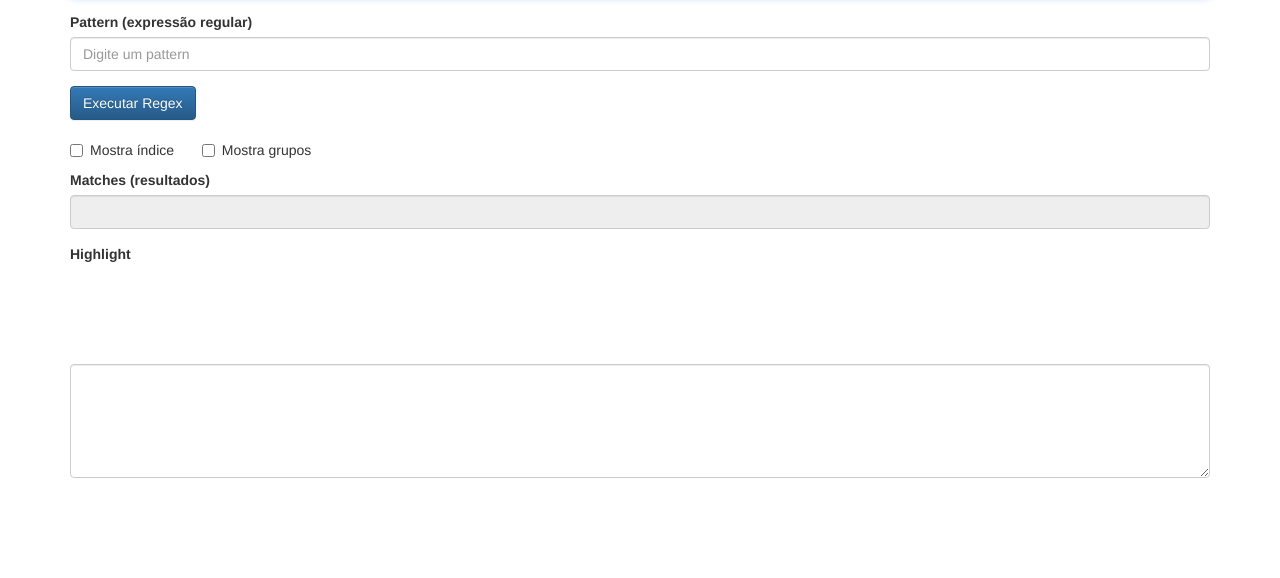
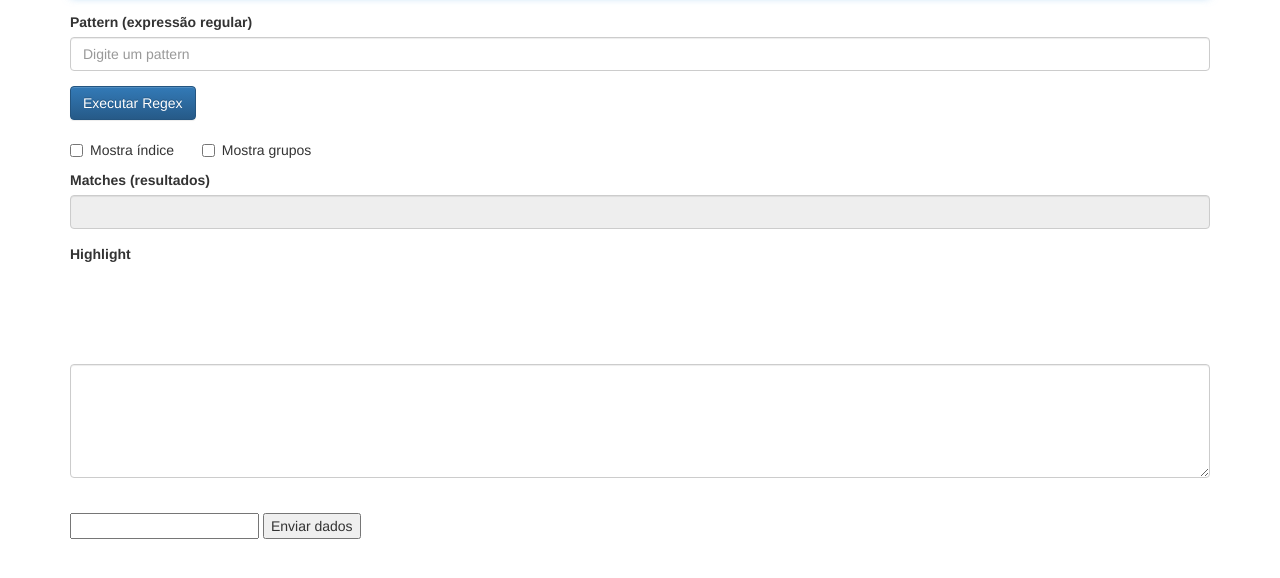
Before and after one commit to uburi/EstudoRegex, a plain HTML site: page index.html in a window 1280 px wide. Shown: the part 132-710 px from the top of the page. Drawn offline with Linux system fonts and the light colour scheme.

Commit message:
Adicionado input com uso de expressões regulares para validar o que pode ser recebido.
Foi adicionado um form junto com um input com regras de expressões regulares, que só aceita números.

```diff
--- a/index.html
+++ b/index.html
@@ -56,7 +56,10 @@
 
     </div>
    <br />
-
+    <form>
+        <input pattern="[0-9]*">
+        <input type="submit" value="Enviar dados">
+    </form>
     <script src="js/regex.js"></script>
     </body>
 </html>
```
